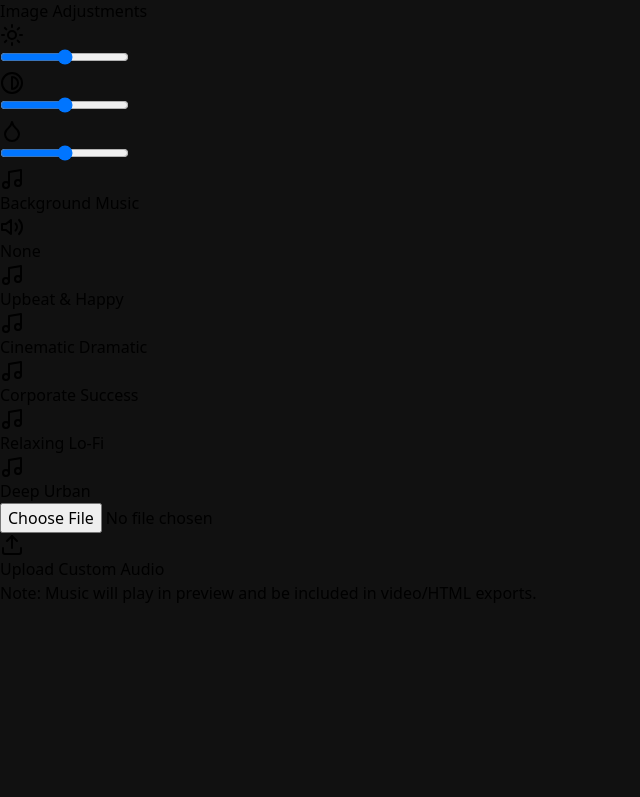
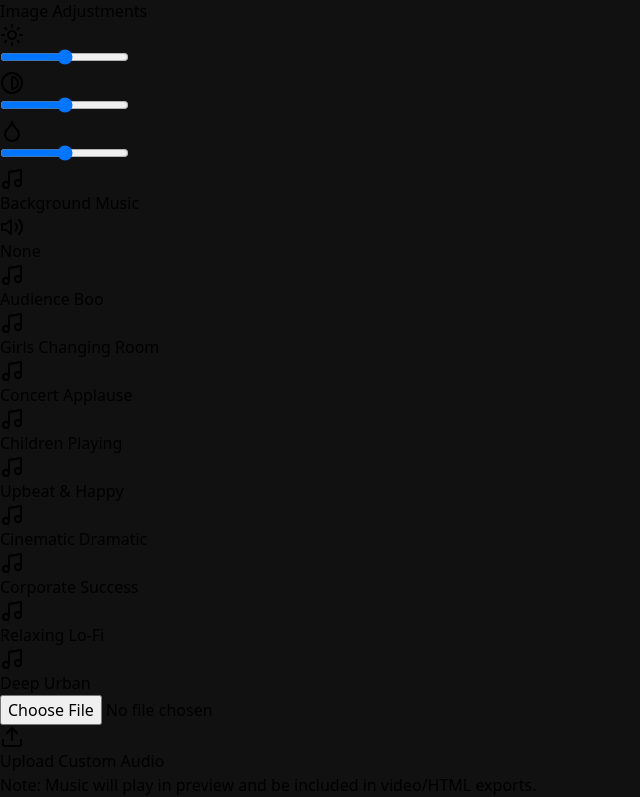
Before and after one commit to MusfiqurTuhin/metamorphosis-studio-git, a React (Vite) app: page / in a window 1280 px wide. Shown: the part 3569-4366 px from the top of the page, without its empty margins (0-640 px from the left). Before the commit the page ends 4174 px from the top, so only its background shows below. Built offline with nearby package versions, Linux system fonts and the light colour scheme; a web font is replaced by a local one.

Commit message:
Import local audio files for sound effects
Added local audio files for various sound effects.

```diff
--- a/src/App.jsx
+++ b/src/App.jsx
@@ -1,5 +1,12 @@
 import React, { useState, useEffect, useRef, useCallback } from 'react';
 import { Plus, Trash2, Download, Image as ImageIcon, Type, Play, Smartphone, Settings, ChevronRight, ChevronLeft, Video, Loader2, Palette, Layout, Monitor, Move, AlertTriangle, Layers, FileVideo, Check, Sparkles, Film, Camera, AlignLeft, AlignCenter, AlignRight, Bold, Italic, Type as TypeIcon, Pause, Copy, Sun, Contrast, Droplet, ArrowUp, X, Grid, Scaling, Menu, FileCode, Film as FilmIcon, ChevronDown, ChevronUp, Music, Volume2, VolumeX, Upload } from 'lucide-react';
+
+// --- IMPORTED LOCAL AUDIO ---
+// These look for files in the SAME directory as this App.jsx file
+import audioBoo from './04 Light Entertainment Audience, Boo.mp3';
+import audioRoom from './09 SCHOOLS, Girls Changing Room - Ge.mp3';
+import audioApplause from './19 Theatre AND Concert Audience, App.mp3';
+import audioChildren from './23 Babies AND Children 8-10 Years, 2.mp3';
 
 // --- AMP Boilerplate ---
 const AMP_BOILERPLATE = `<!DOCTYPE html>
@@ -45,6 +52,12 @@ const TEXT_ANIMATIONS = [
 // --- UPDATED STOCK MUSIC ---
 const STOCK_MUSIC = [
  { label: 'None', value: '' },
+ // Local Uploaded Files
+ { label: 'Audience Boo', value: audioBoo },
+ { label: 'Girls Changing Room', value: audioRoom },
+ { label: 'Concert Applause', value: audioApplause },
+ { label: 'Children Playing', value: audioChildren },
+ // External Fallbacks (Optional)
  { label: 'Upbeat & Happy', value: 'https://assets.mixkit.co/music/preview/mixkit-tech-house-vibes-130.mp3' },
  { label: 'Cinematic Dramatic', value: 'https://assets.mixkit.co/music/preview/mixkit-raising-me-higher-34.mp3' },
  { label: 'Corporate Success', value: 'https://assets.mixkit.co/music/preview/mixkit-driving-ambition-32.mp3' },
```
